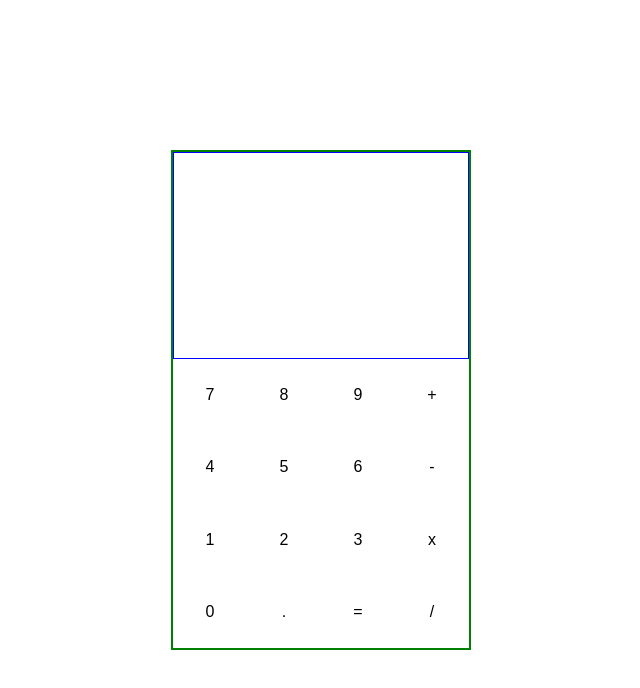
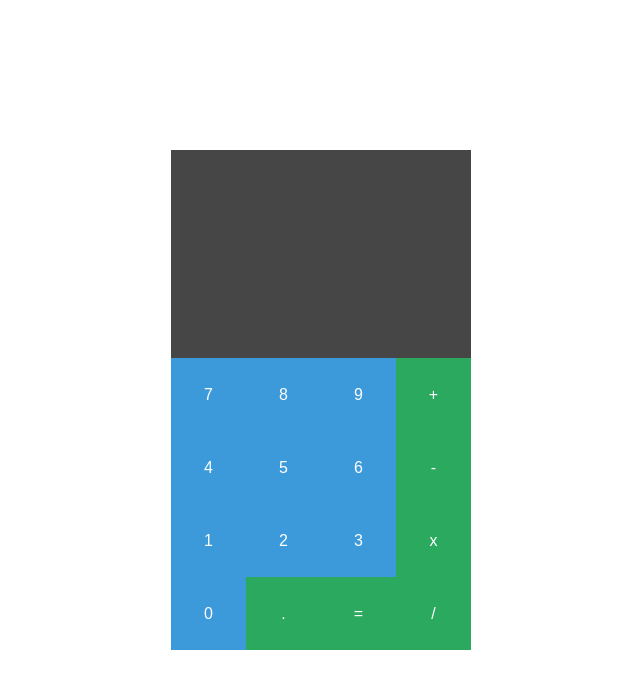
Before and after one commit to hlminh2000/Calculator, a plain HTML site: page index.html in a window 1280 px wide. Shown: the whole page, without its empty margins (319-959 px from the left). Drawn offline with Linux system fonts and the light colour scheme.

Commit message:
adds color

```diff
--- a/index.html
+++ b/index.html
@@ -10,35 +10,35 @@
 
   <body class="flex flex-center flex-middle">
     <div class="app flex flex-column">
-      <div class="screen flex flex-column flex-1">
+      <div class="screen gray flex flex-column flex-1">
         <div class="screen_operation flex flex-justify-end"> </div>
         <div class="screen_result flex flex-justify-end flex-middle flex-1"> </div>
       </div>
 
       <div class="buttons flex flex-column flex-2 flex-reverse">
         <div class="flex flex-row flex-1">
-          <div class="number flex-1 flex flex-center flex-middle pointer" id="0">0</div>
-          <div class="decimal flex-1 flex flex-center flex-middle pointer">.</div>
-          <div class="equal flex-1 flex flex-center flex-middle pointer" id="equal">=</div>
-          <div class="operator flex-1 flex flex-center flex-middle pointer" id="divide">/</div>
+          <div class="number blue flex-1 flex flex-center flex-middle pointer" id="0">0</div>
+          <div class="decimal green flex-1 flex flex-center flex-middle pointer" id="dec">.</div>
+          <div class="equal green flex-1 flex flex-center flex-middle pointer" id="equal">=</div>
+          <div class="operator green flex-1 flex flex-center flex-middle pointer" id="divide">/</div>
         </div>
         <div class="flex flex-row flex-1">
-          <div class="number flex-1 flex flex-center flex-middle pointer" id="1">1</div>
-          <div class="number flex-1 flex flex-center flex-middle pointer" id="2">2</div>
-          <div class="number flex-1 flex flex-center flex-middle pointer" id="3">3</div>
-          <div class="operator flex-1 flex flex-center flex-middle pointer" id="multiply">x</div>
+          <div class="number blue flex-1 flex flex-center flex-middle pointer" id="1">1</div>
+          <div class="number blue flex-1 flex flex-center flex-middle pointer" id="2">2</div>
+          <div class="number blue flex-1 flex flex-center flex-middle pointer" id="3">3</div>
+          <div class="operator green flex-1 flex flex-center flex-middle pointer" id="multiply">x</div>
         </div>
         <div class="flex flex-row flex-1">
-          <div class="number flex-1 flex flex-center flex-middle pointer" id="4">4</div>
-          <div class="number flex-1 flex flex-center flex-middle pointer" id="5">5</div>
-          <div class="number flex-1 flex flex-center flex-middle pointer" id="6">6</div>
-          <div class="operator flex-1 flex flex-center flex-middle pointer" id="minus">-</div>
+          <div class="number blue flex-1 flex flex-center flex-middle pointer" id="4">4</div>
+          <div class="number blue flex-1 flex flex-center flex-middle pointer" id="5">5</div>
+          <div class="number blue flex-1 flex flex-center flex-middle pointer" id="6">6</div>
+          <div class="operator green flex-1 flex flex-center flex-middle pointer" id="minus">-</div>
         </div>
         <div class="flex flex-row flex-1">
-          <div class="number flex-1 flex flex-center flex-middle pointer" id="7">7</div>
-          <div class="number flex-1 flex flex-center flex-middle pointer" id="8">8</div>
-          <div class="number flex-1 flex flex-center flex-middle pointer" id="9">9</div>
-          <div class="operator flex-1 flex flex-center flex-middle pointer" id="add">+</div>
+          <div class="number blue flex-1 flex flex-center flex-middle pointer" id="7">7</div>
+          <div class="number blue flex-1 flex flex-center flex-middle pointer" id="8">8</div>
+          <div class="number blue flex-1 flex flex-center flex-middle pointer" id="9">9</div>
+          <div class="operator green flex-1 flex flex-center flex-middle pointer" id="add">+</div>
         </div>
       </div>
     </div>
--- a/style.scss
+++ b/style.scss
@@ -1,4 +1,6 @@
-
+$color-blue: #3C9ADA;
+$color-green: #2BA95F;
+$color-gray: #464646;
 
 html{
   height: 100%;
@@ -10,6 +12,7 @@ body{
   height: 100%;
   width: 100%;
   margin: 0;
+  color: white;
 }
 
 *{
@@ -60,9 +63,9 @@ $flex_value:
 .app{
   height: 500px;
   width: 300px;
-  border: solid 2px green;
+  // border: solid 2px green;
   & > .screen{
-    border: solid 1px blue;
+    // border: solid 1px blue;
     &.screen_operation{
     }
     &.screen_result{
@@ -72,3 +75,15 @@ $flex_value:
   & > .buttons{
   }
 }
+
+.blue{
+  background: $color-blue;
+}
+
+.gray{
+  background: $color-gray;
+}
+
+.green{
+  background: $color-green;
+}
```
Also changed, not shown: style.css, 1 other file.
